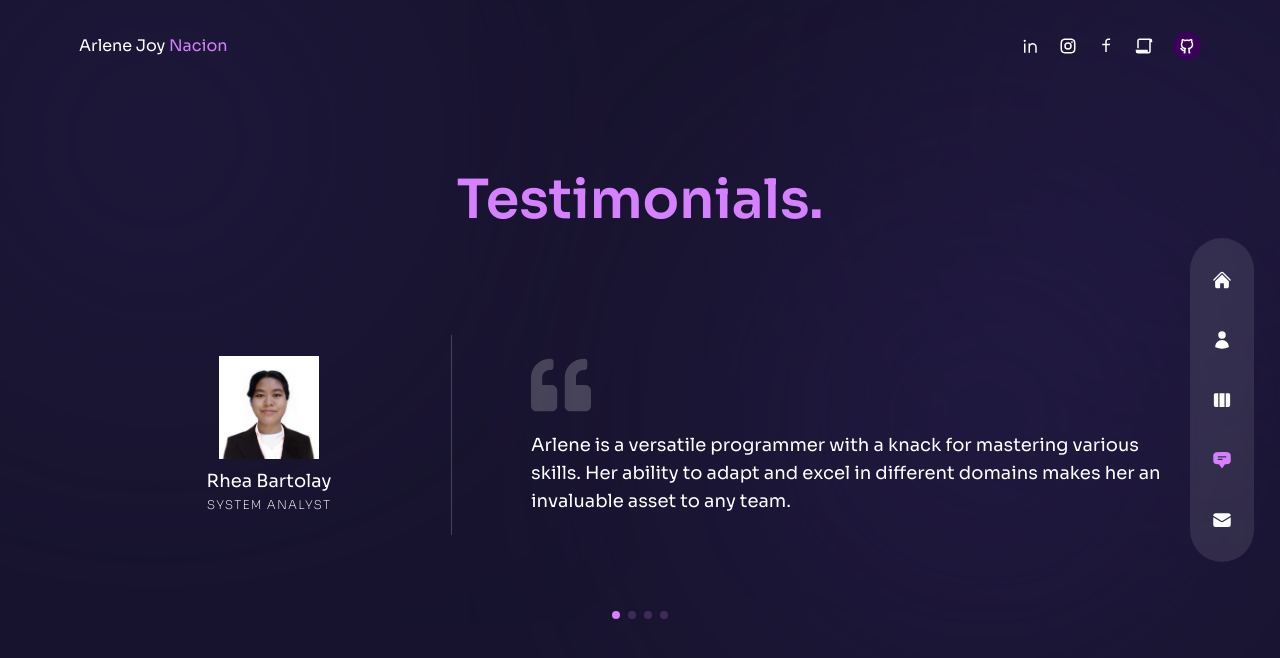
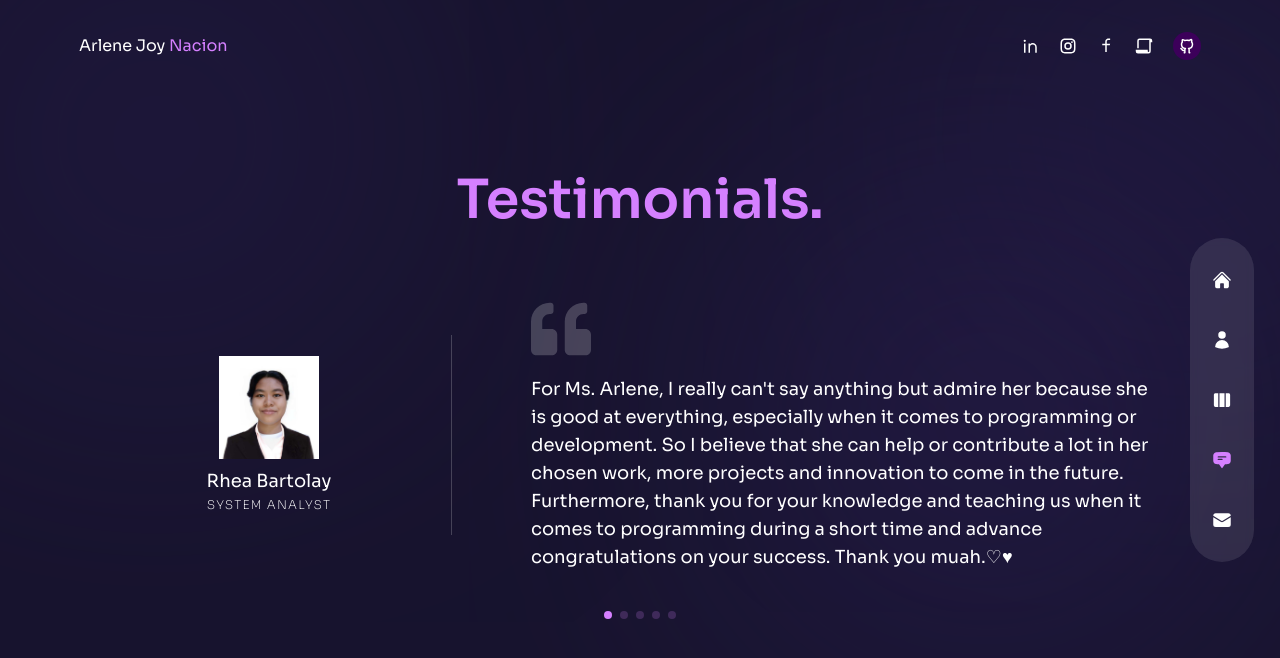
Before and after one commit to pastaChaeng/my-portfolio, a Next.js app: page /testimonials in a window 1280 px wide. Shown: the top 658 px of the page. Built offline with nearby package versions, Linux system fonts and the light colour scheme.

Commit message:
feat: added sr. programmer's testimony

```diff
--- a/components/TestimonialSlider.jsx
+++ b/components/TestimonialSlider.jsx
@@ -12,7 +12,7 @@ const testimonialData = [
     name: "Rhea Bartolay",
     position: "System Analyst",
     message:
-      "Arlene is a versatile programmer with a knack for mastering various skills. Her ability to adapt and excel in different domains makes her an invaluable asset to any team.",
+      "For Ms. Arlene, I really can't say anything but admire her because she is good at everything, especially when it comes to programming or development. So I believe that she can help or contribute a lot in her chosen work, more projects and innovation to come in the future. Furthermore, thank you for your knowledge and teaching us when it comes to programming during a short time and advance congratulations on your success. Thank you muah.♡♥︎",
   },
   {
     image: "/bi.jpg",
@@ -34,6 +34,13 @@ const testimonialData = [
     position: "Programmer",
     message:
       "Arlene is an excellent programmer, reliable in all things, hardworking, and dedicated to life. One day, she will become a hacker.",
+  },
+  {
+    image: "/lemon.jpg",
+    name: "Angelo Gabriel Geulin",
+    position: "Sr. Programmer",
+    message:
+      "Arlene is an exceptionally dedicated and reliable team member. Whenever challenges arise, she consistently goes above and beyond to exceed our expectations. Her skills and commitment make her one of the best software developers I have ever had the pleasure of working with.",
   },
 ];
 
```
Also changed, not shown: public/lemon.jpg (added).
